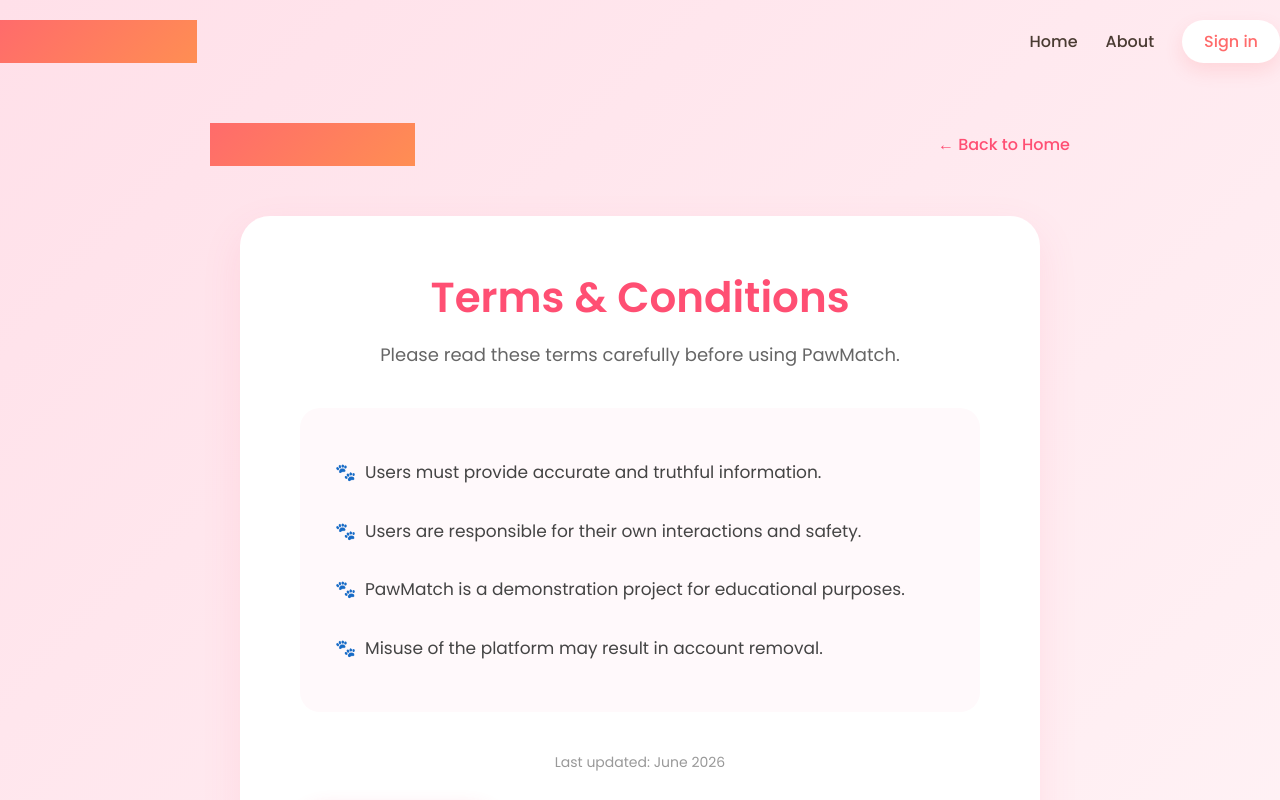
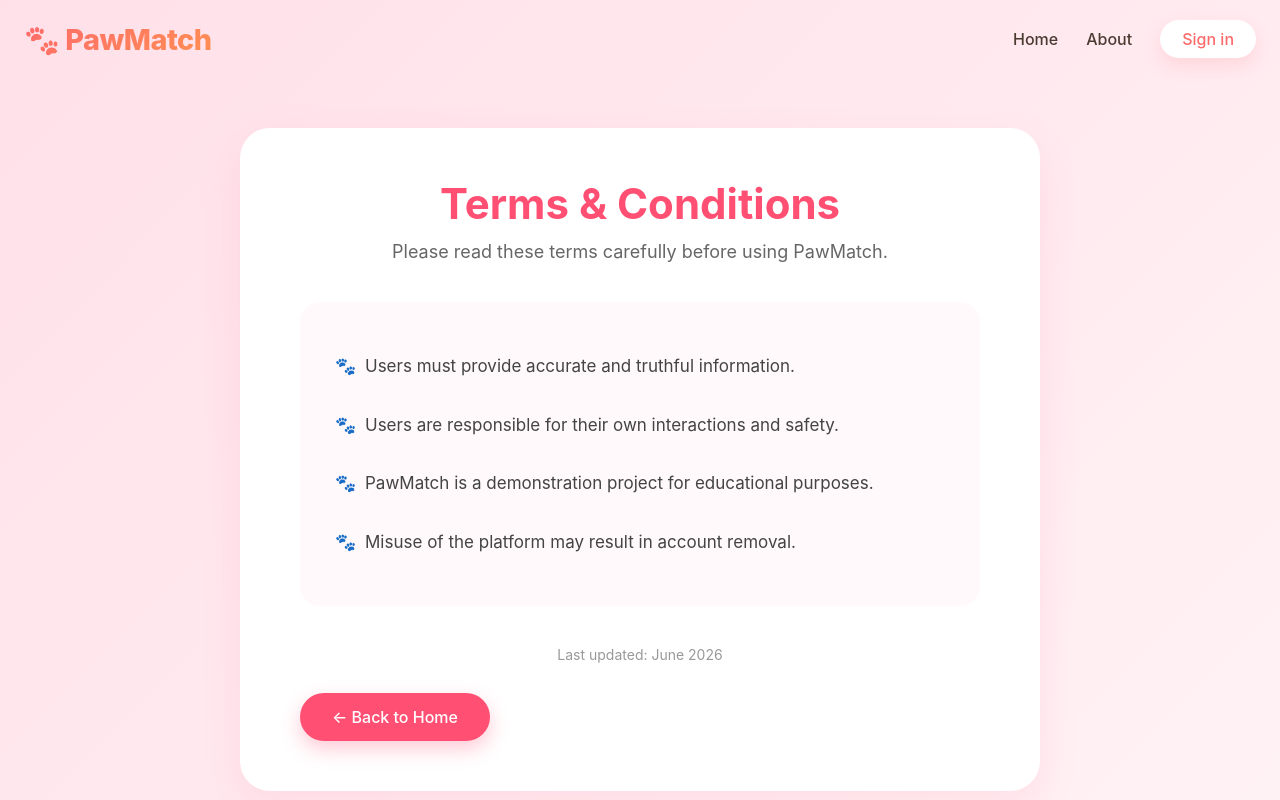
Before and after one commit to asyougram-hub/Pawsite, a plain HTML site: page terms.html in a window 1280 px wide. Shown: the top 800 px of the page. Drawn offline with Linux system fonts and the light colour scheme.

Commit message:
Improve navbar and work on messaging feature

```diff
--- a/about.css
+++ b/about.css
@@ -9,9 +9,17 @@
 
 }
 
-    body{
-      background: #fffaf7;
-      color: #333;
+   body {
+  font-family: 'Inter', system-ui, sans-serif;
+  background: linear-gradient(135deg, #fff8f2, #ffe6ec);
+  color: #2c241f;
+  min-height: 100vh;
+}
+/* container system */
+    .container {
+      max-width: 1280px;
+      margin: 0 auto;
+      padding: 0 24px;
     }
     .about-header{
       min-height: 100vh;
@@ -416,7 +424,6 @@ button{
         flex:1;
     }
 }
-/* new */
 .navbar {
     display: flex;
     justify-content: space-between;
@@ -427,12 +434,14 @@ button{
 }
 
 .logo {
-    font-size: 1.8rem;
-    font-weight: 800;
-    /* background: linear-gradient(135deg,#ff6b6b,#ff8e53); */
-
-    color: linear-gradient(135deg,#ff6b6b,#ff8e53);
-}
+      font-size: 1.8rem;
+      font-weight: 800;
+      background: linear-gradient(135deg, #ff6b6b, #ff8e53);
+      -webkit-background-clip: text;
+      background-clip: text;
+      color: transparent;
+      letter-spacing: -0.5px;
+    }
 
 .nav-links {
     display: flex;
@@ -444,6 +453,7 @@ button{
     text-decoration: none;
     color: #4a3b32;
     font-weight: 500;
+    transition: color 0.2s;
 }
 
 .nav-links a:hover {
--- a/discover.css
+++ b/discover.css
@@ -10,11 +10,16 @@ html,body{
 
 body {
   min-height: 100vh;
-  font-family: 'Poppins', sans-serif;
+  font-family: 'Inter', system-ui, sans-serif;
   background: linear-gradient(135deg, #fff8f2, #ffe6ec);
   color: #2c241f;
 }
-
+/* container system */
+    .container {
+      max-width: 1280px;
+      margin: 0 auto;
+      padding: 0 24px;
+    }
 .discover-page {
   min-height: 100vh;
   display: grid;
--- a/matches.css
+++ b/matches.css
@@ -9,31 +9,17 @@ html,body{
 }
 
 body {
-  font-family: 'Poppins', sans-serif;
+  font-family: 'Inter', system-ui, sans-serif;
   background: linear-gradient(135deg, #fff8f2, #ffe6ec);
   color: #2c241f;
   min-height: 100vh;
 }
-
-nav {
-  display: flex;
-  justify-content: space-between;
-  align-items: center;
-  padding: 22px 50px;
-  background: white;
-  box-shadow: 0 8px 25px rgba(0,0,0,0.06);
-}
-
-nav h2 {
-  color: #ff5d73;
-}
-
-nav a {
-  margin-left: 20px;
-  text-decoration: none;
-  color: #2c241f;
-  font-weight: bold;
-}
+/* container system */
+    .container {
+      max-width: 1280px;
+      margin: 0 auto;
+      padding: 0 24px;
+    }
 
 main {
   padding: 40px;
@@ -232,11 +218,14 @@ button{
 }
 
 .logo {
-    font-size: 1.8rem;
-    font-weight: 800;
-    /* background: linear-gradient(135deg,#ff6b6b,#ff8e53); */
-    color: linear-gradient(135deg,#ff6b6b,#ff8e53);
-}
+      font-size: 1.8rem;
+      font-weight: 800;
+      background: linear-gradient(135deg, #ff6b6b, #ff8e53);
+      -webkit-background-clip: text;
+      background-clip: text;
+      color: transparent;
+      letter-spacing: -0.5px;
+    }
 
 .nav-links {
     display: flex;
@@ -248,6 +237,7 @@ button{
     text-decoration: none;
     color: #4a3b32;
     font-weight: 500;
+    transition: color 0.2s;
 }
 
 .nav-links a:hover {
--- a/messages.css
+++ b/messages.css
@@ -9,7 +9,7 @@ html,body{
 }
 
 body {
-font-family: 'Poppins', sans-serif;
+font-family: 'Inter', system-ui, sans-serif;
   background: #fff8f2;
   color: #2c241f;
 }
@@ -264,6 +264,12 @@ button{
   }
 
 }
+/* container system */
+    .container {
+      max-width: 1280px;
+      margin: 0 auto;
+      padding: 0 24px;
+    }
 .navbar {
     display: flex;
     justify-content: space-between;
@@ -277,7 +283,10 @@ button{
     font-size: 1.8rem;
     font-weight: 800;
     background: linear-gradient(135deg,#ff6b6b,#ff8e53);
-    color: transparent;
+    -webkit-background-clip: text;
+      background-clip: text;
+      color: transparent;
+      letter-spacing: -0.5px;
 }
 
 .nav-links {
@@ -290,6 +299,7 @@ button{
     text-decoration: none;
     color: #4a3b32;
     font-weight: 500;
+    transition: color 0.2s;
 }
 
 .nav-links a:hover {
--- a/messages.html
+++ b/messages.html
@@ -11,6 +11,7 @@ content="PawMatch helps pet owners find playdates, friends and companions for th
   <link rel="icon" href="paw.jpg">
 </head>
 <body>
+  <div class="container">
   <div class="navbar">
     <div class="logo">🐾 PawMatch</div>
 
@@ -58,6 +59,7 @@ content="PawMatch helps pet owners find playdates, friends and companions for th
       </form>
     </main>
   </div>
+  </div>
 <div class="footer">
   <div class="container" style="padding:0;">
     <div class="footer-grid">
@@ -71,7 +73,7 @@ content="PawMatch helps pet owners find playdates, friends and companions for th
 </div>
   <script src="nav.js"></script>
 <script src="logout.js"></script>
-
-  <script src="messages.js"></script>
+<script src="https://cdn.socket.io/4.7.5/socket.io.min.js"></script>
+<script src="messages.js"></script>
 </body>
 </html>
--- a/privacy.css
+++ b/privacy.css
@@ -7,14 +7,28 @@ html,body{
     width:100%;
 
 }
-
 body {
-    font-family: 'Poppins', sans-serif;
+    font-family: 'Inter', system-ui, sans-serif;
     background: linear-gradient(135deg, #ffe0e9, #fff5f7);
     min-height: 100vh;
     color: #444;
 }
+/* container system */
+    .container {
+      max-width: 1280px;
+      margin: 0 auto;
+      padding: 0 24px;
+    }
 
+.logo {
+      font-size: 1.8rem;
+      font-weight: 800;
+      background: linear-gradient(135deg, #ff6b6b, #ff8e53);
+      -webkit-background-clip: text;
+      background-clip: text;
+      color: transparent;
+      letter-spacing: -0.5px;
+    }
 .page-wrapper {
     max-width: 900px;
     margin: 0 auto;
@@ -25,19 +39,72 @@ header {
     padding: 20px 0;
 }
 
-.nav {
+.navbar {
     display: flex;
     justify-content: space-between;
     align-items: center;
+    padding: 20px 0;
+    flex-wrap: wrap;
+    gap: 16px;
 }
 
-.logo {
-    font-size: 28px;
-    font-weight: 600;
-    color: #ff4f73;
-    text-decoration: none;
+.nav-links {
+    display: flex;
+    gap: 28px;
+    align-items: center;
 }
 
+.nav-links a {
+    text-decoration: none;
+    color: #4a3b32;
+    font-weight: 500;
+}
+
+.nav-links a:hover {
+    color: #ff6b6b;
+}
+
+.login-btn {
+    background: white;
+    color: #ff6b6b !important;
+    padding: 9px 22px;
+    border-radius: 40px;
+    font-weight: 700;
+    box-shadow: 0 8px 18px rgba(255,107,107,.16);
+}
+
+.profile-icon {
+    width: 42px;
+    height: 42px;
+    border-radius: 50%;
+    overflow: hidden;
+    cursor: pointer;
+    border: 2px solid #ff8e53;
+}
+
+.profile-icon img {
+    width: 100%;
+    height: 100%;
+    object-fit: cover;
+}
+
+#discoverLink,
+#matchesLink,
+#messagesLink,
+#profileIcon,
+#logoutBtn {
+    display: none;
+}
+
+#logoutBtn {
+    background: #fdc3c3;
+    color: #d85f5f;
+    border: 1px solid #f2aaaa;
+    padding: 10px 18px;
+    border-radius: 10px;
+    cursor: pointer;
+    font-weight: 600;
+}
 .paw {
     margin-right: 8px;
 }
@@ -151,7 +218,8 @@ h1 {
             width: 90%;
         }
     }
-        @media (max-width:600px){
+        @media (max-width:600px)
+        {
 
             .left-side{
                 height:250px;
@@ -198,8 +266,9 @@ button{
             .auth-wrapper{
                 flex:1;
             }
+        }
+ /* FOOTER */
 
-}
    /* footer */
     .footer {
       background: #2c241f;
@@ -240,79 +309,8 @@ button{
       border-top: 1px solid #4d392c;
       font-size: 0.8rem;
     }
-    .navbar {
-    display: flex;
-    justify-content: space-between;
-    align-items: center;
-    padding: 20px 0;
-    flex-wrap: wrap;
-    gap: 16px;
-}
 
-.logo {
-    font-size: 1.8rem;
-    font-weight: 800;
-    /* background: linear-gradient(135deg,#ff6b6b,#ff8e53); */
-    color: linear-gradient(135deg,#ff6b6b,#ff8e53);
-}
 
-.nav-links {
-    display: flex;
-    gap: 28px;
-    align-items: center;
-}
-
-.nav-links a {
-    text-decoration: none;
-    color: #4a3b32;
-    font-weight: 500;
-}
-
-.nav-links a:hover {
-    color: #ff6b6b;
-}
-
-.login-btn {
-    background: white;
-    color: #ff6b6b !important;
-    padding: 9px 22px;
-    border-radius: 40px;
-    font-weight: 700;
-    box-shadow: 0 8px 18px rgba(255,107,107,.16);
-}
-
-.profile-icon {
-    width: 42px;
-    height: 42px;
-    border-radius: 50%;
-    overflow: hidden;
-    cursor: pointer;
-    border: 2px solid #ff8e53;
-}
-
-.profile-icon img {
-    width: 100%;
-    height: 100%;
-    object-fit: cover;
-}
-
-#discoverLink,
-#matchesLink,
-#messagesLink,
-#profileIcon,
-#logoutBtn {
-    display: none;
-}
-
-#logoutBtn {
-    background: #fdc3c3;
-    color: #d85f5f;
-    border: 1px solid #f2aaaa;
-    padding: 10px 18px;
-    border-radius: 10px;
-    cursor: pointer;
-    font-weight: 600;
-}
 
 @media (max-width:750px){
 
--- a/terms.css
+++ b/terms.css
@@ -8,12 +8,27 @@ html,body{
 
 }
 body {
-    font-family: 'Poppins', sans-serif;
+    font-family: 'Inter', system-ui, sans-serif;
     background: linear-gradient(135deg, #ffe0e9, #fff5f7);
     min-height: 100vh;
     color: #444;
 }
+/* container system */
+    .container {
+      max-width: 1280px;
+      margin: 0 auto;
+      padding: 0 24px;
+    }
 
+.logo {
+      font-size: 1.8rem;
+      font-weight: 800;
+      background: linear-gradient(135deg, #ff6b6b, #ff8e53);
+      -webkit-background-clip: text;
+      background-clip: text;
+      color: transparent;
+      letter-spacing: -0.5px;
+    }
 .page-wrapper {
     max-width: 900px;
     margin: 0 auto;
@@ -24,19 +39,72 @@ header {
     padding: 20px 0;
 }
 
-.nav {
+.navbar {
     display: flex;
     justify-content: space-between;
     align-items: center;
+    padding: 20px 0;
+    flex-wrap: wrap;
+    gap: 16px;
 }
 
-.logo {
-    font-size: 28px;
-    font-weight: 600;
-    color: #ff4f73;
-    text-decoration: none;
+.nav-links {
+    display: flex;
+    gap: 28px;
+    align-items: center;
 }
 
+.nav-links a {
+    text-decoration: none;
+    color: #4a3b32;
+    font-weight: 500;
+}
+
+.nav-links a:hover {
+    color: #ff6b6b;
+}
+
+.login-btn {
+    background: white;
+    color: #ff6b6b !important;
+    padding: 9px 22px;
+    border-radius: 40px;
+    font-weight: 700;
+    box-shadow: 0 8px 18px rgba(255,107,107,.16);
+}
+
+.profile-icon {
+    width: 42px;
+    height: 42px;
+    border-radius: 50%;
+    overflow: hidden;
+    cursor: pointer;
+    border: 2px solid #ff8e53;
+}
+
+.profile-icon img {
+    width: 100%;
+    height: 100%;
+    object-fit: cover;
+}
+
+#discoverLink,
+#matchesLink,
+#messagesLink,
+#profileIcon,
+#logoutBtn {
+    display: none;
+}
+
+#logoutBtn {
+    background: #fdc3c3;
+    color: #d85f5f;
+    border: 1px solid #f2aaaa;
+    padding: 10px 18px;
+    border-radius: 10px;
+    cursor: pointer;
+    font-weight: 600;
+}
 .paw {
     margin-right: 8px;
 }
@@ -242,79 +310,7 @@ h1 {
       font-size: 0.8rem;
     }
 
-    .navbar {
-    display: flex;
-    justify-content: space-between;
-    align-items: center;
-    padding: 20px 0;
-    flex-wrap: wrap;
-    gap: 16px;
-}
 
-.logo {
-    font-size: 1.8rem;
-    font-weight: 800;
-    background: linear-gradient(135deg,#ff6b6b,#ff8e53);
-    color: transparent;
-}
-
-.nav-links {
-    display: flex;
-    gap: 28px;
-    align-items: center;
-}
-
-.nav-links a {
-    text-decoration: none;
-    color: #4a3b32;
-    font-weight: 500;
-}
-
-.nav-links a:hover {
-    color: #ff6b6b;
-}
-
-.login-btn {
-    background: white;
-    color: #ff6b6b !important;
-    padding: 9px 22px;
-    border-radius: 40px;
-    font-weight: 700;
-    box-shadow: 0 8px 18px rgba(255,107,107,.16);
-}
-
-.profile-icon {
-    width: 42px;
-    height: 42px;
-    border-radius: 50%;
-    overflow: hidden;
-    cursor: pointer;
-    border: 2px solid #ff8e53;
-}
-
-.profile-icon img {
-    width: 100%;
-    height: 100%;
-    object-fit: cover;
-}
-
-#discoverLink,
-#matchesLink,
-#messagesLink,
-#profileIcon,
-#logoutBtn {
-    display: none;
-}
-
-#logoutBtn {
-    background: #fdc3c3;
-    color: #d85f5f;
-    border: 1px solid #f2aaaa;
-    padding: 10px 18px;
-    border-radius: 10px;
-    cursor: pointer;
-    font-weight: 600;
-}
 
 @media (max-width:750px){
 
--- a/terms.html
+++ b/terms.html
@@ -12,9 +12,10 @@ content="PawMatch helps pet owners find playdates, friends and companions for th
     <link href="https://fonts.googleapis.com/css2?family=Poppins:wght@400;500;600&display=swap" rel="stylesheet">
 </head>
 <body>
+    <div class="container">
+
     <div class="navbar">
     <div class="logo">🐾 PawMatch</div>
-
     <div class="nav-links">
         <a href="index.html">Home</a>
 
@@ -39,14 +40,7 @@ content="PawMatch helps pet owners find playdates, friends and companions for th
 </div>
     <div class="page-wrapper">
         <!-- Header -->
-        <header>
-            <div class="nav">
-                <a href="index.html" class="logo">
-                    <span class="paw">🐾</span> PawMatch
-                </a>
-                <a href="index.html" class="back-btn">← Back to Home</a>
-            </div>
-        </header>
+
 
         <div class="content-container">
             <div class="content-card">
@@ -70,6 +64,7 @@ content="PawMatch helps pet owners find playdates, friends and companions for th
             </div>
         </div>
     </div>
+</div>
      <!-- Footer -->
 <div class="footer">
   <div class="container" style="padding:0;">
```
Also changed, not shown: about.html (+31 -2 lines), discover.html (+27 -0 lines), matches.html (+3 -1 lines), messages.js (+14 -10 lines), nav.js (+25 -0 lines), privacy.html (+2 -0 lines). Lines whose indentation alone changed are shown as unchanged.
